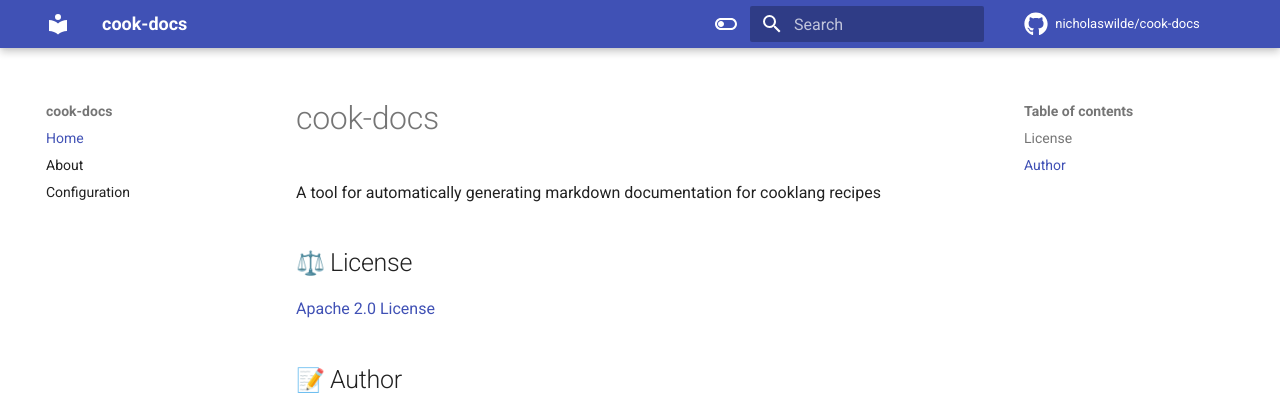
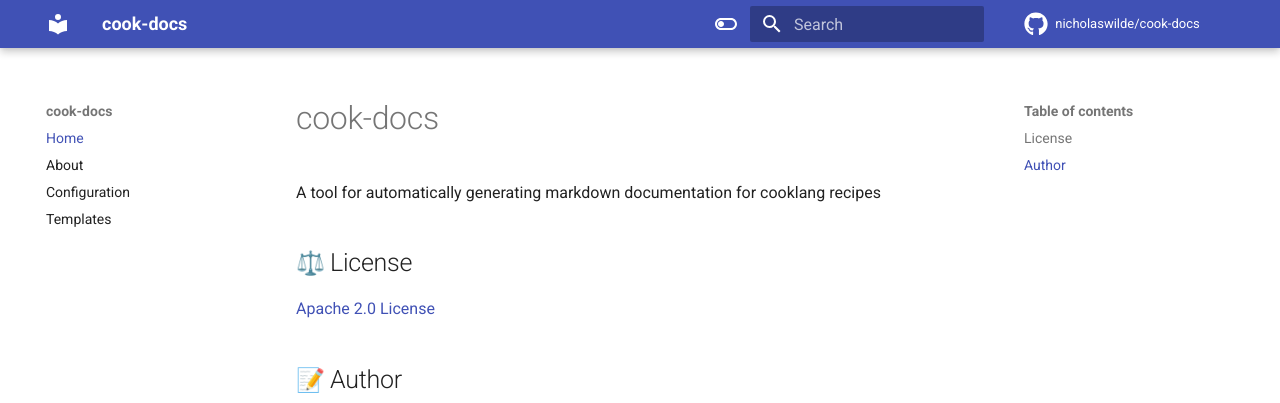
Before and after one commit to nicholaswilde/cook-docs, an MkDocs documentation site: the page built from docs/index.md, in a window 1280 px wide. Shown: the top 403 px of the page. Built offline with MkDocs 1.6.1 and Material for MkDocs 9.7.7, drawn with Linux system fonts in a browser that asks for light colours; emoji names are drawn with the system emoji font; comment, search, counter and statistics services are not loaded.

Commit message:
Update mkdocs.yml

```diff
--- a/mkdocs.yml
+++ b/mkdocs.yml
@@ -33,6 +33,7 @@ nav:
   - Home: index.md
   - About: about.md
   - Configuration: configuration.md
+  - Templates: templates.md
 
 extra:
   social:
```
